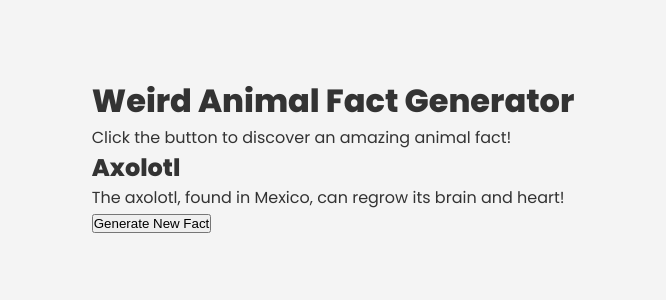
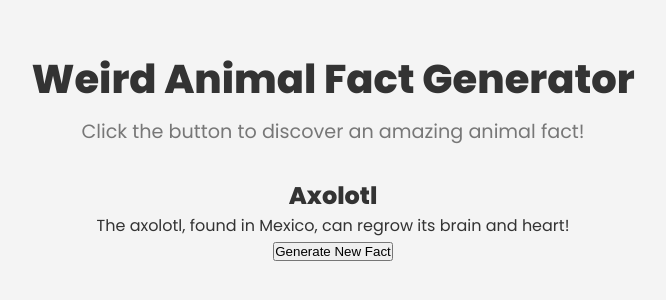
Before and after one commit to meiCiEn/weird-animal-fact-generator, a plain HTML site: page index.html in a window 1280 px wide. Shown: the part 244-544 px from the top of the page, without its empty margins (307-973 px from the left). Drawn offline with Linux system fonts and the light colour scheme.

Commit message:
more font styles

```diff
--- a/style.css
+++ b/style.css
@@ -14,3 +14,30 @@ body {
     align-items: center;
     padding: 2rem;
 }
+
+/* Main layout container */
+.container {
+    display: flex;
+    flex-direction: column;
+    align-items: center;
+    text-align: center;
+}
+
+/* Header */
+h1 {
+    font-size: 2.5rem;
+    font-weight: 800;
+    margin-bottom: 0.5rem;
+}
+
+.subtitle {
+    font-size: 1.2rem;
+    color: #777;
+    margin-bottom: 2rem;
+}
+
+.h2 {
+    font-size: 1.5rem;
+    font-weight: bold;
+    margin-bottom: 1rem;
+}
```
Lines whose indentation alone changed are shown as unchanged.
